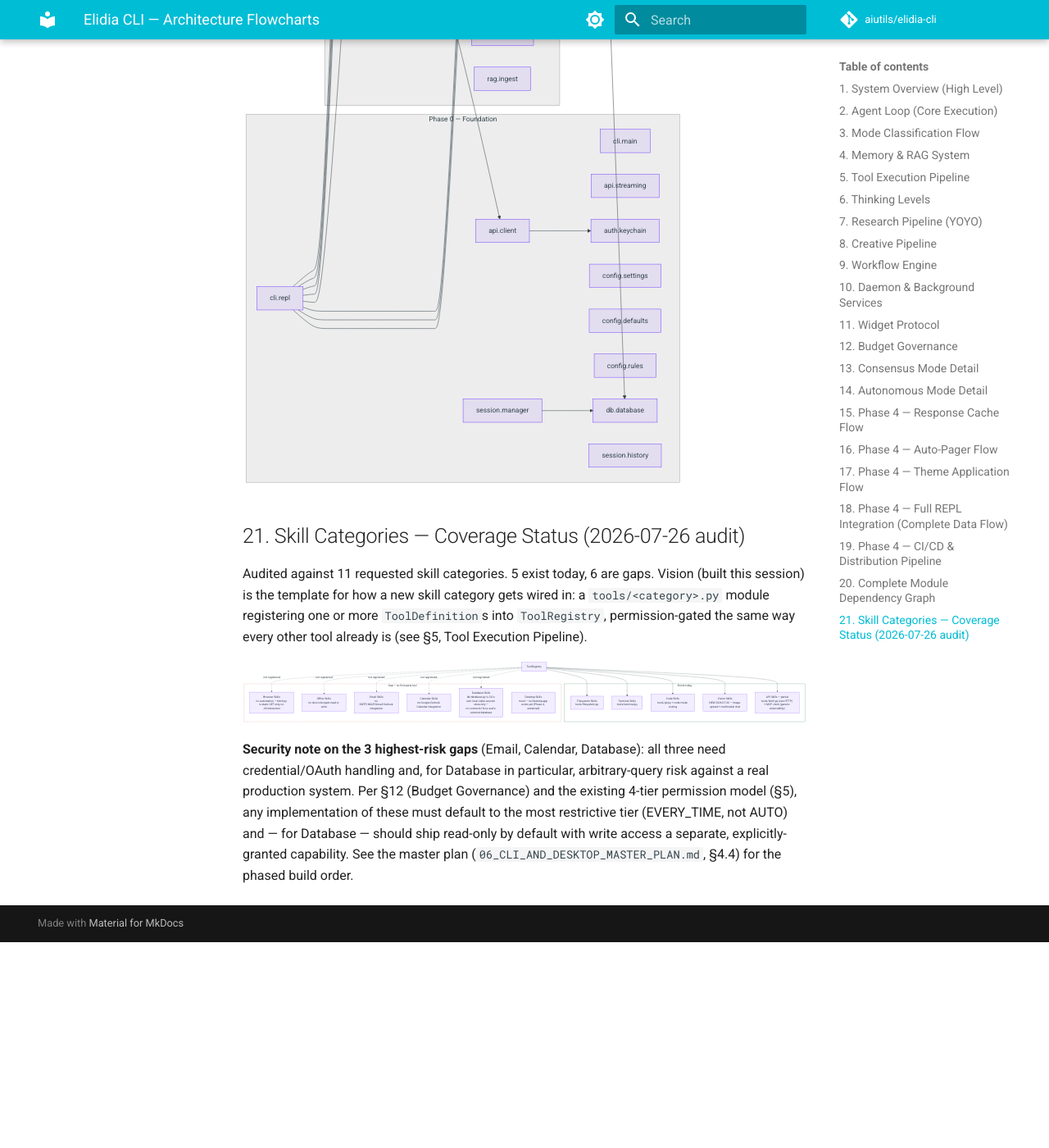
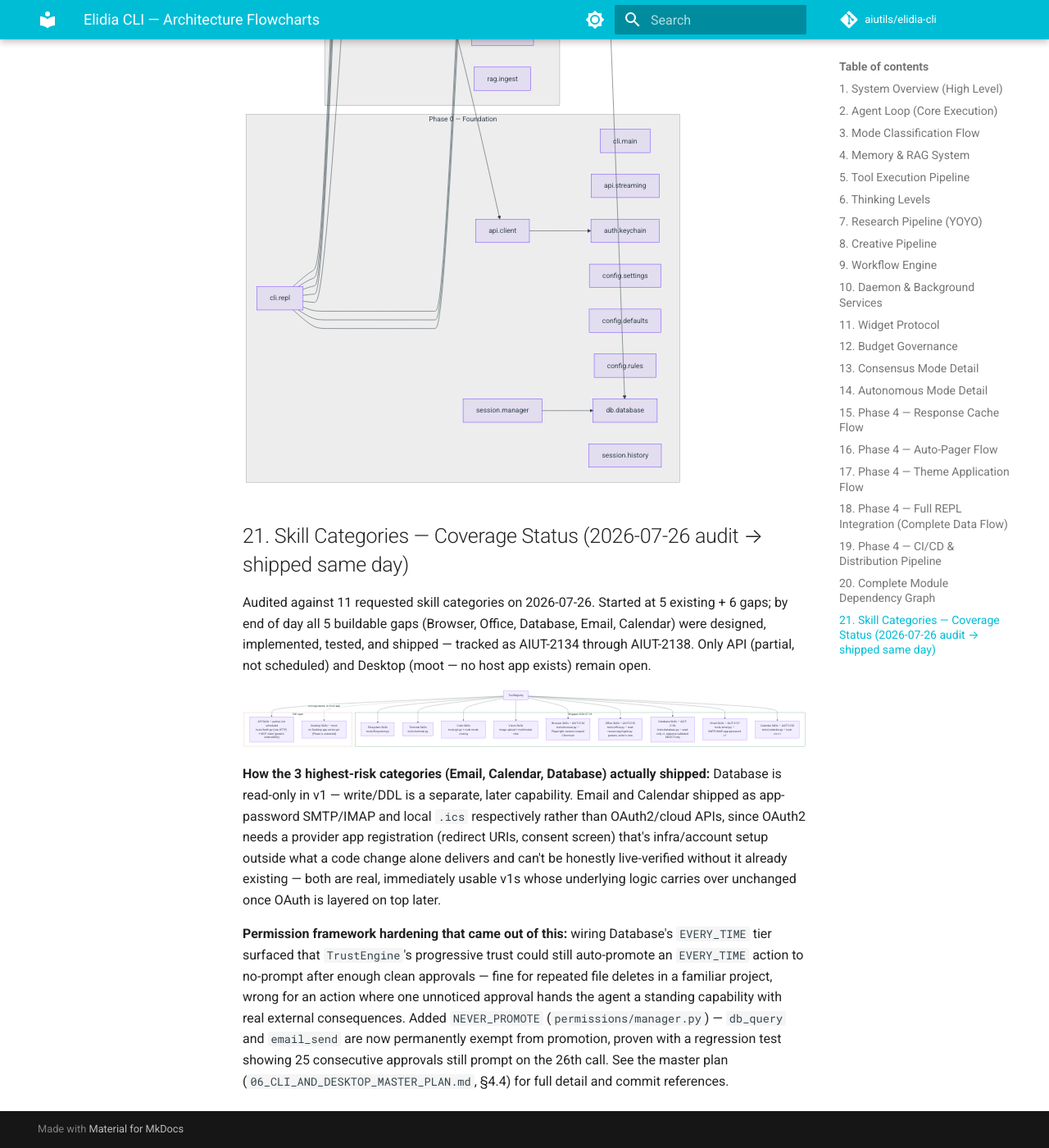
Before and after one commit to Elidia-Technology/elidia-agent-cli, an MkDocs documentation site: the page built from docs/ARCHITECTURE_FLOWCHARTS.md, in a window 1280 px wide and 1400 px high, scrolled down 22958 px. Shown: the whole window at 82% size. Built offline with MkDocs 1.6.1 and Material for MkDocs 9.7.7, drawn with Linux system fonts in a browser that asks for light colours; comment, search, counter and statistics services are not loaded; before the commit the page ends 24107 px from its top, so only the background shows below that.

Commit message:
docs: mark all 5 skill-category gaps as shipped (AIUT-2134..2138)
Updated §21 status diagram and notes to reflect same-day implementation
of Browser, Office, Database, Email, and Calendar skills.

````diff
--- a/docs/ARCHITECTURE_FLOWCHARTS.md
+++ b/docs/ARCHITECTURE_FLOWCHARTS.md
@@ -724,54 +724,67 @@ graph LR
     API_CLIENT --> AUTH_KEY
 ```
 
-## 21. Skill Categories — Coverage Status (2026-07-26 audit)
+## 21. Skill Categories — Coverage Status (2026-07-26 audit → shipped same day)
 
-Audited against 11 requested skill categories. 5 exist today, 6 are gaps.
-Vision (built this session) is the template for how a new skill category
-gets wired in: a `tools/<category>.py` module registering one or more
-`ToolDefinition`s into `ToolRegistry`, permission-gated the same way every
-other tool already is (see §5, Tool Execution Pipeline).
+Audited against 11 requested skill categories on 2026-07-26. Started at 5
+existing + 6 gaps; by end of day all 5 buildable gaps (Browser, Office,
+Database, Email, Calendar) were designed, implemented, tested, and shipped
+— tracked as AIUT-2134 through AIUT-2138. Only API (partial, not
+scheduled) and Desktop (moot — no host app exists) remain open.
 
 ```mermaid
 flowchart TD
-    subgraph EXISTS["Exists today"]
+    subgraph DONE["Shipped 2026-07-26"]
         FS["Filesystem Skills<br/>tools/filesystem.py"]
         TERM["Terminal Skills<br/>tools/terminal.py"]
         CODE["Code Skills<br/>tools/git.py + code mode routing"]
-        VIS["Vision Skills<br/>NEW 2026-07-26 — image upload + multimodal chat"]
-        API_P["API Skills — partial<br/>tools/fetch.py (raw HTTP) + MCP client (generic extensibility)"]
+        VIS["Vision Skills<br/>image upload + multimodal chat"]
+        BROWSER["Browser Skills — AIUT-2134<br/>tools/browser.py — Playwright, session-scoped Chromium"]
+        OFFICE["Office Skills — AIUT-2135<br/>tools/office.py — read reuses rag/ingest.py parsers, write is new"]
+        DB["Database Skills — AIUT-2136<br/>tools/database.py — read-only v1, sqlparse-validated SELECT-only"]
+        EMAIL["Email Skills — AIUT-2137<br/>tools/email.py — SMTP/IMAP, app-password v1"]
+        CAL["Calendar Skills — AIUT-2138<br/>tools/calendar.py — local .ics v1"]
     end
 
-    subgraph MISSING["Gap — no first-party tool"]
-        BROWSER["Browser Skills<br/>no automation — fetch.py is static GET only, no JS/interaction"]
-        OFFICE["Office Skills<br/>no docx/xlsx/pptx read or write"]
-        EMAIL["Email Skills<br/>no SMTP/IMAP/Gmail/Outlook integration"]
-        CAL["Calendar Skills<br/>no Google/Outlook Calendar integration"]
-        DB["Database Skills<br/>db/database.py is CLI's own local sqlite session store only —<br/>no connector for a user's external database"]
-        DESK["Desktop Skills<br/>moot — no Desktop app exists yet (Phase 4, unstarted)"]
+    subgraph OPEN["Still open"]
+        API_P["API Skills — partial, not scheduled<br/>tools/fetch.py (raw HTTP) + MCP client (generic extensibility)"]
+        DESK["Desktop Skills — moot<br/>no Desktop app exists yet (Phase 4, unstarted)"]
     end
 
     TR[ToolRegistry] --> FS
     TR --> TERM
     TR --> CODE
     TR --> VIS
+    TR --> BROWSER
+    TR --> OFFICE
+    TR --> DB
+    TR --> EMAIL
+    TR --> CAL
     TR --> API_P
-    TR -.->|not registered| BROWSER
-    TR -.->|not registered| OFFICE
-    TR -.->|not registered| EMAIL
-    TR -.->|not registered| CAL
-    TR -.->|not registered| DB
+    TR -.->|not registered, no host app| DESK
 
-    style MISSING fill:none,stroke:#a5432c,stroke-dasharray: 4 3
-    style EXISTS fill:none,stroke:#1f7a4c
+    style OPEN fill:none,stroke:#a5432c,stroke-dasharray: 4 3
+    style DONE fill:none,stroke:#1f7a4c
 ```
 
-**Security note on the 3 highest-risk gaps** (Email, Calendar, Database):
-all three need credential/OAuth handling and, for Database in particular,
-arbitrary-query risk against a real production system. Per §12 (Budget
-Governance) and the existing 4-tier permission model (§5), any
-implementation of these must default to the most restrictive tier
-(EVERY_TIME, not AUTO) and — for Database — should ship read-only by
-default with write access a separate, explicitly-granted capability. See
-the master plan (`06_CLI_AND_DESKTOP_MASTER_PLAN.md`, §4.4) for the
-phased build order.
+**How the 3 highest-risk categories (Email, Calendar, Database) actually
+shipped:** Database is read-only in v1 — write/DDL is a separate, later
+capability. Email and Calendar shipped as app-password SMTP/IMAP and
+local `.ics` respectively rather than OAuth2/cloud APIs, since OAuth2
+needs a provider app registration (redirect URIs, consent screen) that's
+infra/account setup outside what a code change alone delivers and can't
+be honestly live-verified without it already existing — both are real,
+immediately usable v1s whose underlying logic carries over unchanged
+once OAuth is layered on top later.
+
+**Permission framework hardening that came out of this:** wiring
+Database's `EVERY_TIME` tier surfaced that `TrustEngine`'s progressive
+trust could still auto-promote an `EVERY_TIME` action to no-prompt after
+enough clean approvals — fine for repeated file deletes in a familiar
+project, wrong for an action where one unnoticed approval hands the
+agent a standing capability with real external consequences. Added
+`NEVER_PROMOTE` (`permissions/manager.py`) — `db_query` and `email_send`
+are now permanently exempt from promotion, proven with a regression test
+showing 25 consecutive approvals still prompt on the 26th call. See the
+master plan (`06_CLI_AND_DESKTOP_MASTER_PLAN.md`, §4.4) for full detail
+and commit references.
````
